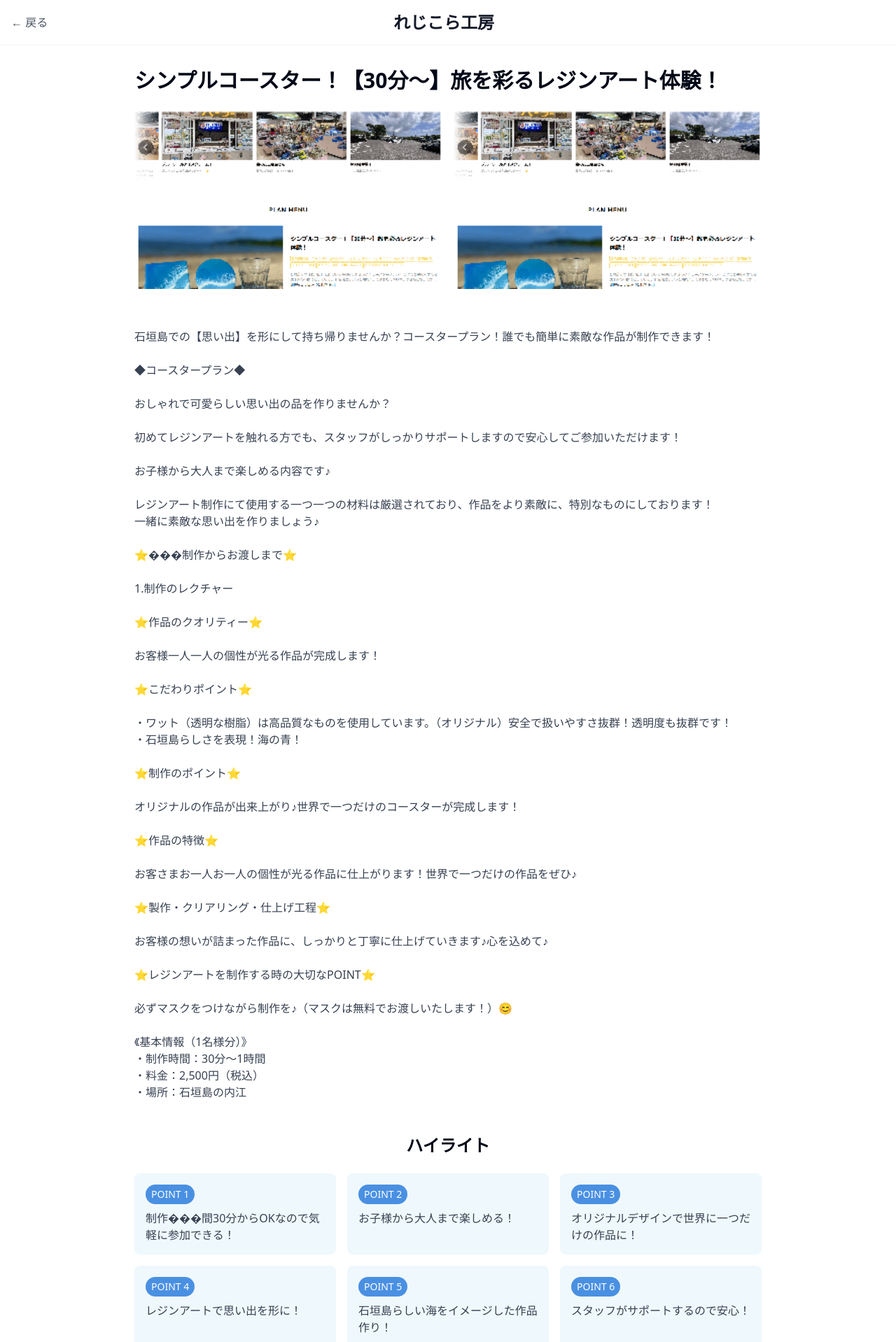
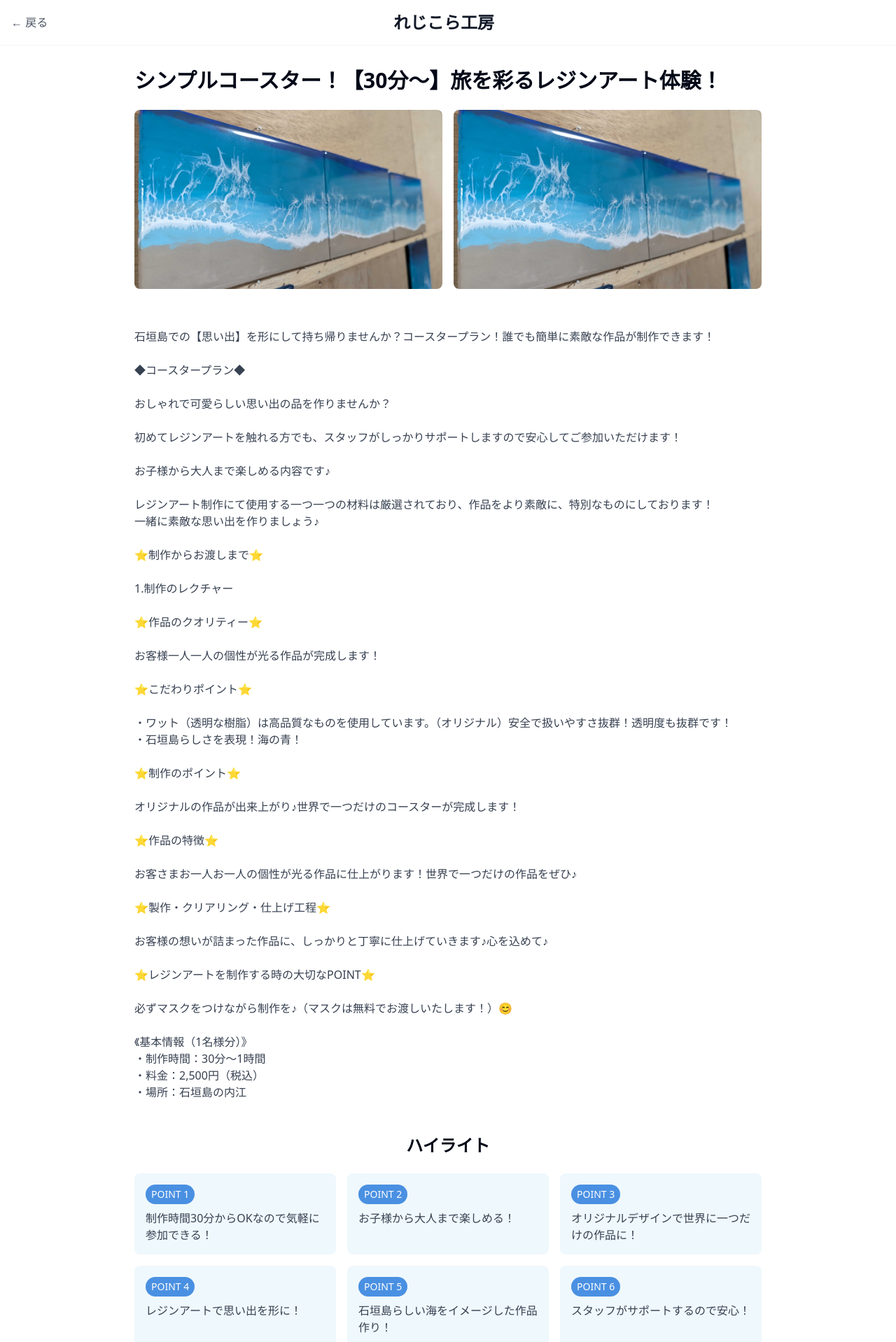
Before and after one commit to itella-tech/resin-site, a React (Vite) app: page /products/1 in a window 1280 px wide. Shown: the top 1918 px of the page at 70% size. Built offline with nearby package versions, Linux system fonts and the light colour scheme.

Commit message:
画像を最適化

```diff
--- a/src/pages/Index.tsx
+++ b/src/pages/Index.tsx
@@ -6,14 +6,14 @@ const products = [
     id: 1,
     title: "シンプルコースター！【30分〜】旅を彩るレジンアート体験！",
     price: 2500,
-    image: "/lovable-uploads/db847c28-590e-46ed-81b9-ab9e146c0d21.png",
+    image: "/ocean_board.jpg",
     category: "石垣島の内江, 手作り体験, コースター, オリジナルボード, ハンドメイド, ものづくり体験, お土産体験",
   },
   {
     id: 2,
     title: "オリジナルコースター！【30分〜】デザインを選べる！子供にも大人気！",
     price: 3000,
-    image: "/lovable-uploads/db847c28-590e-46ed-81b9-ab9e146c0d21.png",
+    image: "/couple_board.jpg",
     category: "石垣島の内江, 手作り体験, コースター, オリジナルボード, ハンドメイド",
   },
 ];
--- a/src/pages/ProductDetail.tsx
+++ b/src/pages/ProductDetail.tsx
@@ -9,7 +9,7 @@ const ProductDetail = () => {
     id: 1,
     title: "シンプルコースター！【30分〜】旅を彩るレジンアート体験！",
     price: 2500,
-    image: "/lovable-uploads/db847c28-590e-46ed-81b9-ab9e146c0d21.png",
+    image: "/ocean_board.jpg",
     category: "石垣島の内江, 手作り体験, コースター, オリジナルボード, ハンドメイド",
     description: `
       石垣島での【思い出】を形にして持ち帰りませんか？コースタープラン！誰でも簡単に素敵な作品が制作できます！
@@ -25,7 +25,7 @@ const ProductDetail = () => {
       レジンアート制作にて使用する一つ一つの材料は厳選されており、作品をより素敵に、特別なものにしております！
       一緒に素敵な思い出を作りましょう♪
 
-      ⭐���制作からお渡しまで⭐️
+      ⭐️制作からお渡しまで⭐️
 
       1.制作のレクチャー
 
@@ -60,7 +60,7 @@ const ProductDetail = () => {
       ・場所：石垣島の内江
     `,
     highlights: [
-      "制作���間30分からOKなので気軽に参加できる！",
+      "制作時間30分からOKなので気軽に参加できる！",
       "お子様から大人まで楽しめる！",
       "オリジナルデザインで世界に一つだけの作品に！",
       "レジンアートで思い出を形に！",
@@ -92,7 +92,7 @@ const ProductDetail = () => {
                 れじこら工房
               </Link>
             </h1>
-            <div className="w-16"></div> {/* Spacer for alignment */}
+            <div className="w-16"></div>
           </div>
         </div>
       </header>
```
Also changed, not shown: public/couple_board.jpg (added), public/ocean_board.jpg (added).
